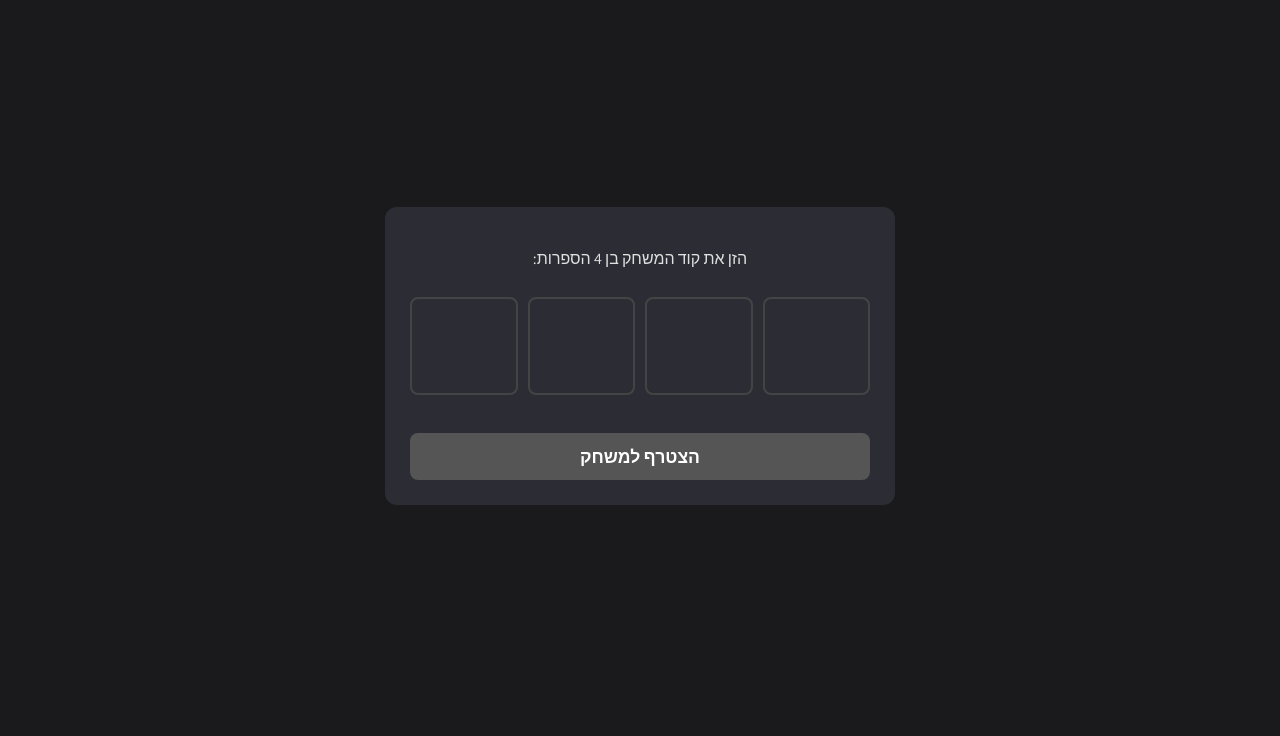
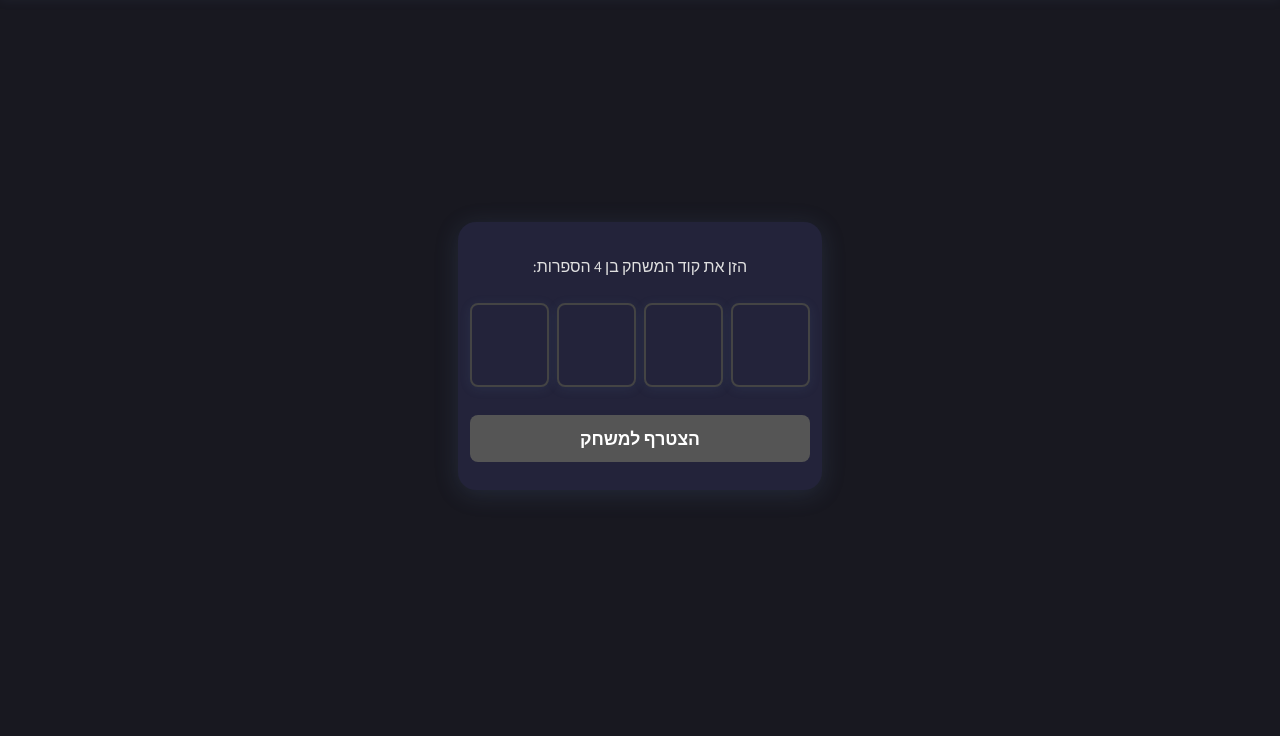
Before and after one commit to Niv20/find-the-impostor, a website: page public/index.html in a window 1280 px wide. Shown: the part 64-800 px from the top of the page. Drawn offline with nearby package versions, Linux system fonts and the light colour scheme; no server answers.

Commit message:
Update color scheme and improve input styles
Refined the color palette for better contrast and aesthetics, added new CSS variables for header and code input styling, and enhanced the appearance of code input fields and join-game card with updated sizing, shadows, and border radii.

```diff
--- a/public/style.css
+++ b/public/style.css
@@ -1,14 +1,19 @@
 @import url("https://fonts.googleapis.com/css2?family=Assistant:wght@400;600;700&display=swap");
 
 :root {
-  --bg-color: #1a1a1d;
-  --card-color: #2c2c34;
-  --primary-color: #6c63ff;
+  --bg-color: #181820;
+  --card-color: #23233a;
+  --primary-color: #5e81ac;
   --text-color: #e0e0e0;
   --text-muted: #a0a0a0;
   --success-color: #4caf50;
   --error-color: #f44336;
   --header-height: 60px;
+  --header-bar: #23233a;
+  --header-bar-gradient: linear-gradient(90deg, #23233a 60%, #5e81ac 100%);
+  --code-input-bg: #23233a;
+  --code-input-shadow: 0 2px 12px 0 rgba(94,129,172,0.12);
+  --code-box-shadow: 0 4px 24px 0 rgba(94,129,172,0.18);
 }
 
 html, body {
@@ -49,7 +54,8 @@ body {
   left: 0;
   right: 0;
   height: var(--header-height);
-  background-color: var(--card-color);
+  background: var(--header-bar-gradient);
+  box-shadow: 0 2px 12px 0 rgba(94,129,172,0.10);
   display: flex;
   align-items: center;
   justify-content: space-between; /* Title left, actions right */
@@ -220,33 +226,45 @@ button:disabled {
 /* Home Screen */
 .join-game {
   background-color: var(--card-color);
-  padding: 25px;
-  border-radius: 12px;
-  width: 100%;
+  padding: 18px 12px 28px 12px;
+  border-radius: 18px;
+  width: 92%;
+  max-width: 340px;
+  margin: 0 auto;
+  box-shadow: var(--code-box-shadow);
 }
 
 /* New Code Inputs */
 #code-inputs {
   display: flex;
   justify-content: center;
-  gap: 10px;
-  margin: 20px 0;
+  gap: 8px;
+  margin: 18px 0 10px 0;
 }
 .code-input {
-  width: 55px; /* Adjusted size */
-  height: 70px; /* Adjusted size */
-  font-size: 2.8rem; /* Adjusted font size */
-  line-height: 70px; /* Vertically center text */
+  width: 44px;
+  height: 56px;
+  font-size: 2.2rem;
+  line-height: 56px;
   text-align: center;
-  border-radius: 8px;
+  border-radius: 12px;
   padding: 0;
-  border: 2px solid #444;
-  background-color: #1a1a1d;
+  border: 2px solid var(--primary-color);
+  background-color: var(--code-input-bg);
   color: var(--text-color);
   font-weight: 700;
+  box-shadow: var(--code-input-shadow);
 }
 .code-input:focus {
-  border-color: var(--primary-color);
+  border-color: #8fbcff;
+  background-color: #23233a;
+  font-size: 1.08rem;
+  color: var(--text-muted);
+  margin-bottom: 8px;
+  margin-top: 10px;
+  border-radius: 10px;
+  font-size: 1.08rem;
+  box-shadow: 0 2px 8px 0 rgba(94,129,172,0.10);
 }
 
 /* Name Entry Screen */
```
